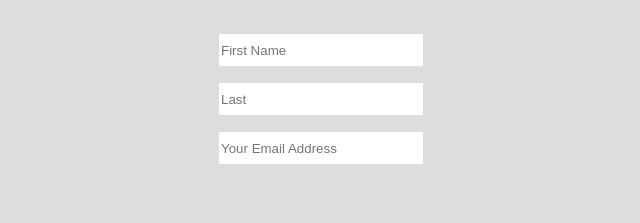
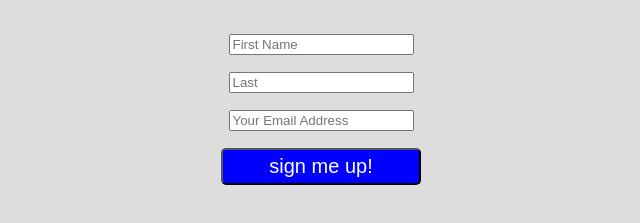
Before and after one commit to Sumeeey/Sumeeey.github.io, a plain HTML site: page assignment.html in a window 1280 px wide. Shown: the part 65-288 px from the top of the page, without its empty margins (319-959 px from the left). Drawn offline with Linux system fonts and the light colour scheme.

Commit message:
update assignment.html

```diff
--- a/assignment.html
+++ b/assignment.html
@@ -24,7 +24,7 @@
       border-radius: 5px;
       width: 200px;
     }
-    input, button {
+    input button {
       height:30px;
       border:none;
       width:200px;
@@ -40,9 +40,9 @@
   <br>
   <input type="Last Name" placeholder=Last Name"/>
   <br>
-  <input type=Your Email Address" placeholder="Your Email Address"/>
+  <input type="Your Email Address" placeholder="Your Email Address"/>
   <br>
-  <button id="click" class="click>sign me up!
+  <button id="click" class="click">sign me up!
   </button>
 
 </body>
```
